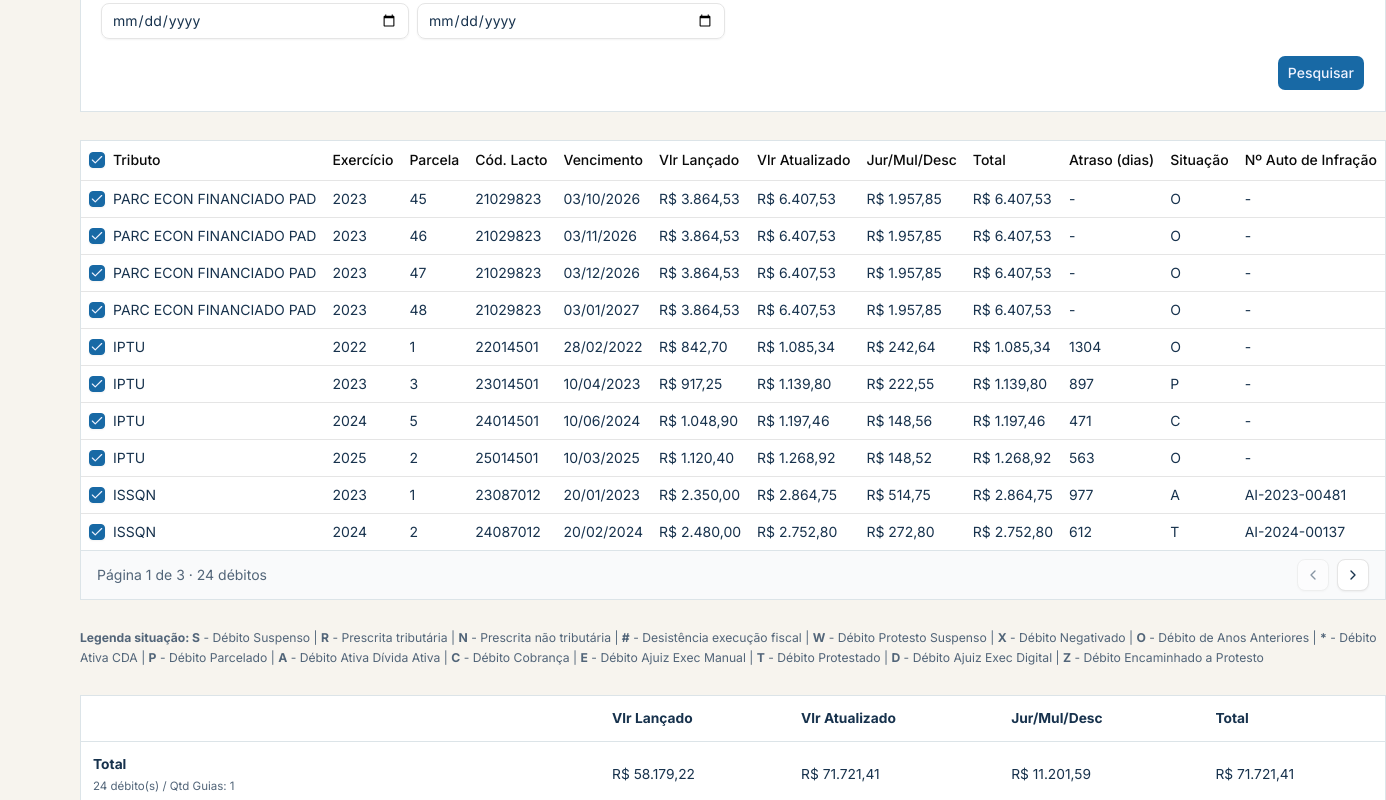
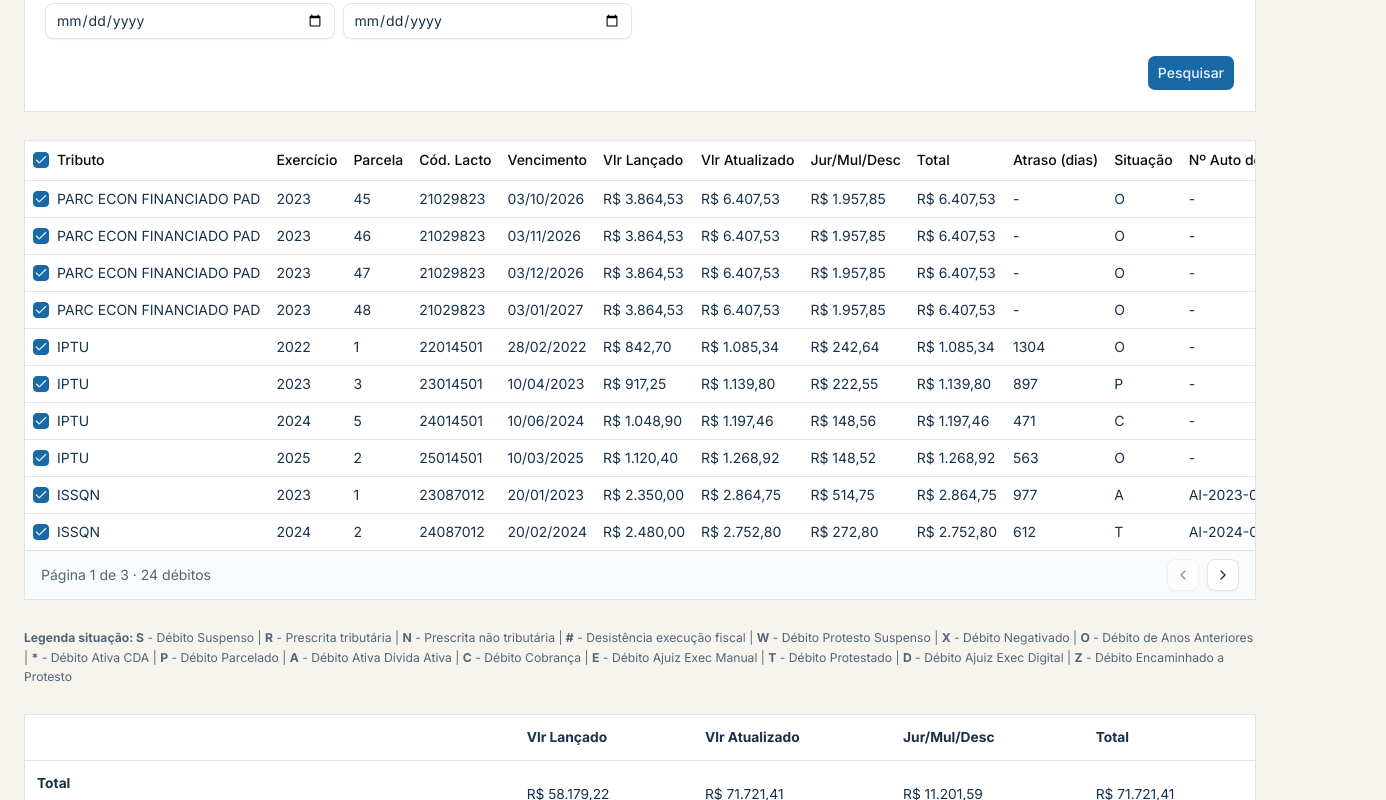
Before and after one commit to bezerrarodrigo/portal-parcelamento-mcz, a Next.js app: page /negociacao in a window 1280 px wide. Shown: the part 474-1274 px from the top of the page, 1386 px wide, since content can reach past the window. Built offline with nearby package versions, Linux system fonts and the light colour scheme.

Commit message:
feat: ajustar largura mínima do componente de débitos e melhorar responsividade

```diff
--- a/app/negociacao/components/relacao-debitos.tsx
+++ b/app/negociacao/components/relacao-debitos.tsx
@@ -130,7 +130,7 @@ export default function RelacaoDebitos({ debitos }: RelacaoDebitosProps) {
         }
       />
 
-      <div className='hidden md:block'>
+      <div className='hidden min-w-0 md:block'>
         <TabelaDebitos
           debitos={debitosFiltrados}
           selecionados={selecionados}
--- a/app/negociacao/page.tsx
+++ b/app/negociacao/page.tsx
@@ -17,7 +17,7 @@ export default async function NegociacaoPage({
 
   return (
     <main className='bg-sand py-15 md:py-22'>
-      <div className='mx-auto w-[min(1120px,calc(100%-48px))]'>
+      <div className='mx-auto w-[min(1440px,calc(100%-48px))]'>
         <p className='mb-3.5 text-[0.74rem] font-extrabold tracking-[0.14em] text-orange uppercase'>
           Negociação de débitos
         </p>
```
